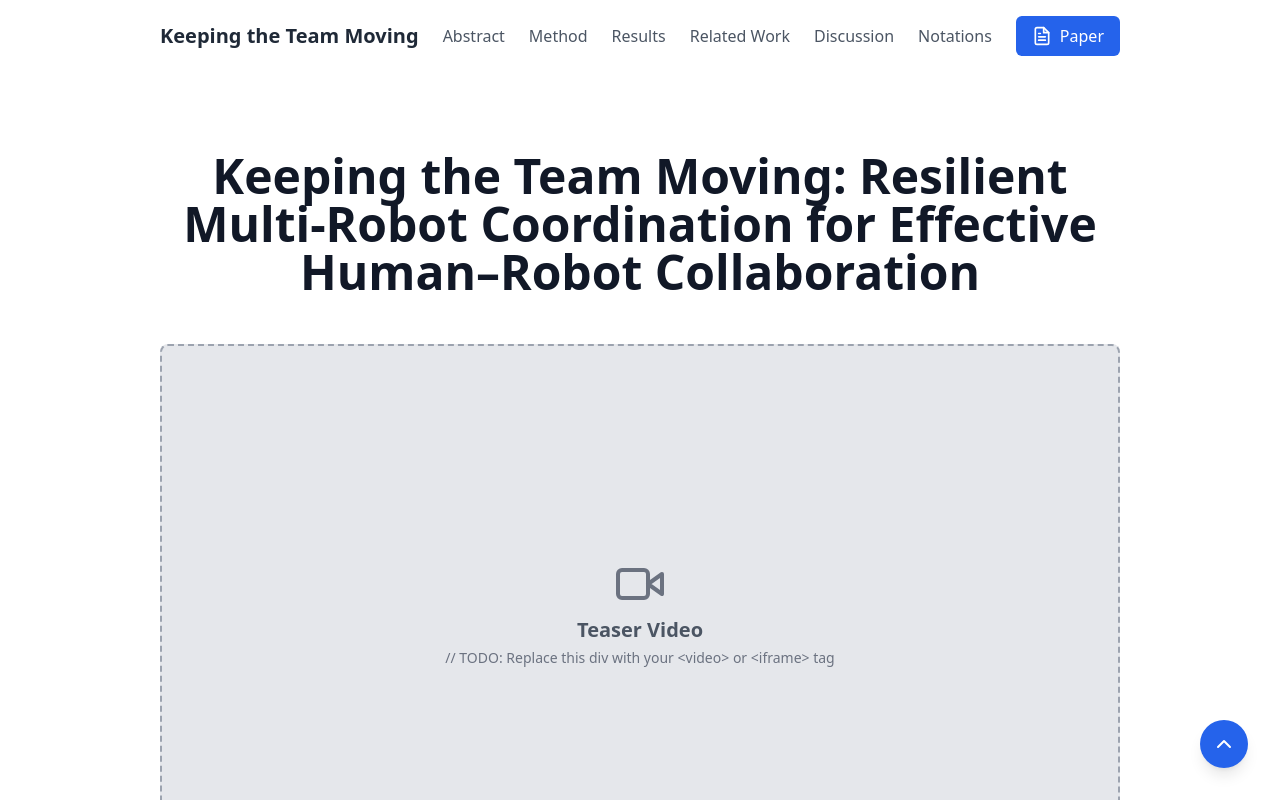
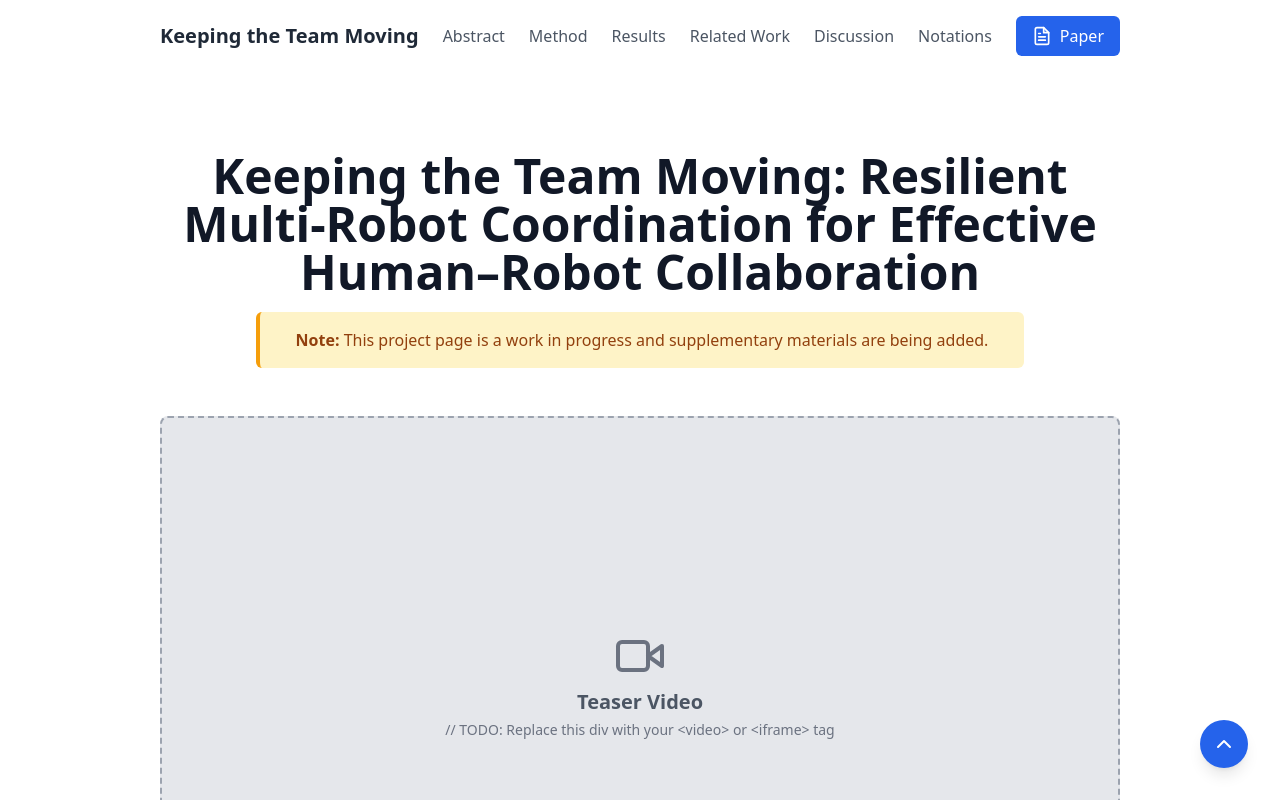
Before and after one commit to research-hri-2026/research-hri-2026.github.io, a React (Vite) app: page / in a window 1280 px wide. Shown: the top 800 px of the page. Built offline with nearby package versions, Linux system fonts and the light colour scheme.

Commit message:
Update index.tsx

```diff
--- a/index.tsx
+++ b/index.tsx
@@ -154,9 +154,12 @@ const Header: React.FC = () => {
 const Hero: React.FC = () => {
   return (
     <section className="text-center py-12">
-      <h1 className="text-4xl md:text-5xl font-extrabold text-gray-900 mb-12 leading-tight">
+      <h1 className="text-4xl md:text-5xl font-extrabold text-gray-900 mb-4 leading-tight">
         Keeping the Team Moving: Resilient Multi-Robot Coordination for Effective Human–Robot Collaboration
       </h1>
+      <p className="max-w-3xl mx-auto text-center text-amber-800 bg-amber-100 border-l-4 border-amber-500 p-4 rounded-md mb-12">
+        <strong>Note:</strong> This project page is a work in progress and supplementary materials are being added.
+      </p>
 
       <VideoPlaceholder text="Teaser Video" />
 
```
